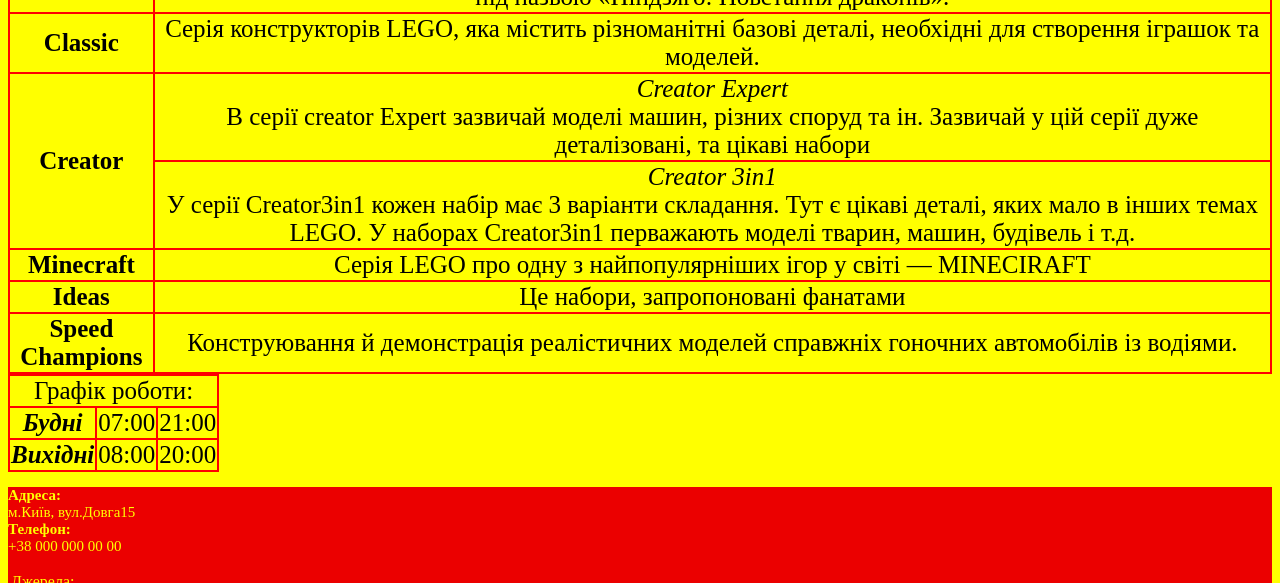
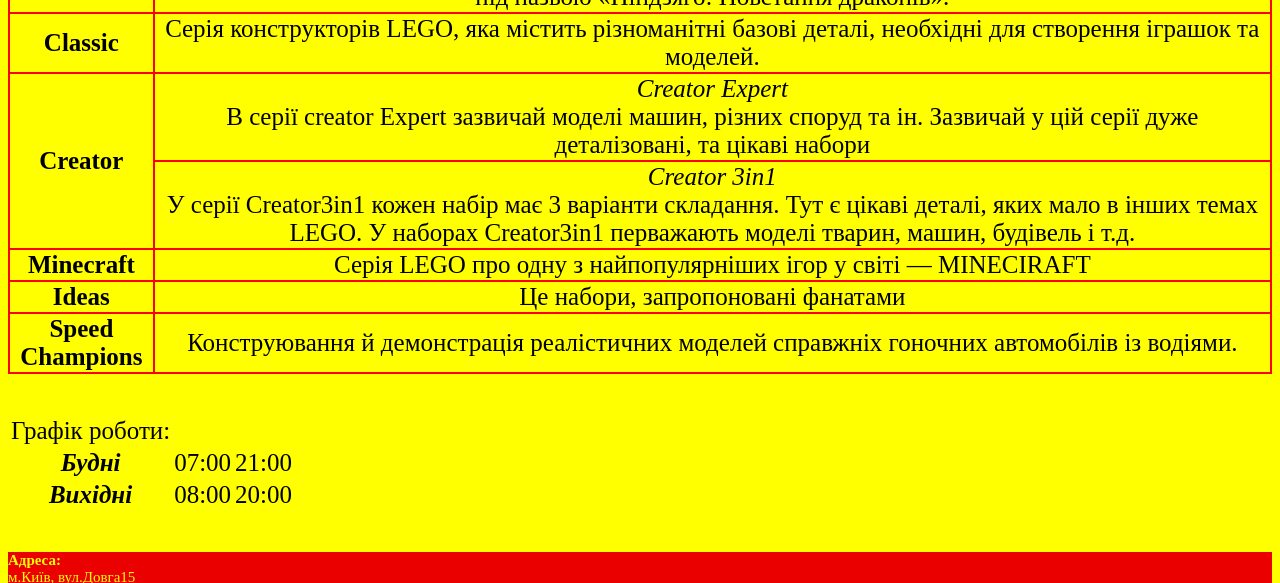
Before and after one commit to NAZarelo/LEGO, a plain HTML site: page index.html in a window 1280 px wide. Shown: the part 1615-2198 px from the top of the page. Drawn offline with Linux system fonts and the light colour scheme.

Commit message:
Update index.html

```diff
--- a/index.html
+++ b/index.html
@@ -60,35 +60,37 @@
 </td>
         </tr>
       </table>
-      <table style="border:2px solid #ff0000; border-collapse:collapse; font-size:25; text-align:center">
+      <p>
+      <table style="font-size:25; text-align:center">
                 <tr>
-                    <td colspan="3" style="border:2px solid #ff0000">
+                    <td>
                         Графік роботи:
                     </td>
                 </tr>
                 <tr>
-                    <td style="border:2px solid #ff0000">
+                    <td>
                         <b><i>Будні</i></b>
                     </td>
-                    <td style="border:2px solid #ff0000">
+                    <td>
                         07:00
                     </td>
-                    <td style="border:2px solid #ff0000">
+                    <td>
                         21:00
                     </td>
                 </tr>
                 <tr>
-                    <td style="border:2px solid #ff0000">
+                    <td>
                         <b><i>Вихідні</i></b>
                     </td>
-                    <td style="border:2px solid #ff0000">
+                    <td>
                         08:00
                     </td>
-                    <td style="border:2px solid #ff0000">
+                    <td>
                         20:00
                     </td>
                 </tr>
         </table>
+      </p>
         </main>
       <footer style="background-color:#eb0000; font-size:15; color:#ffff00">
           <p>
```
